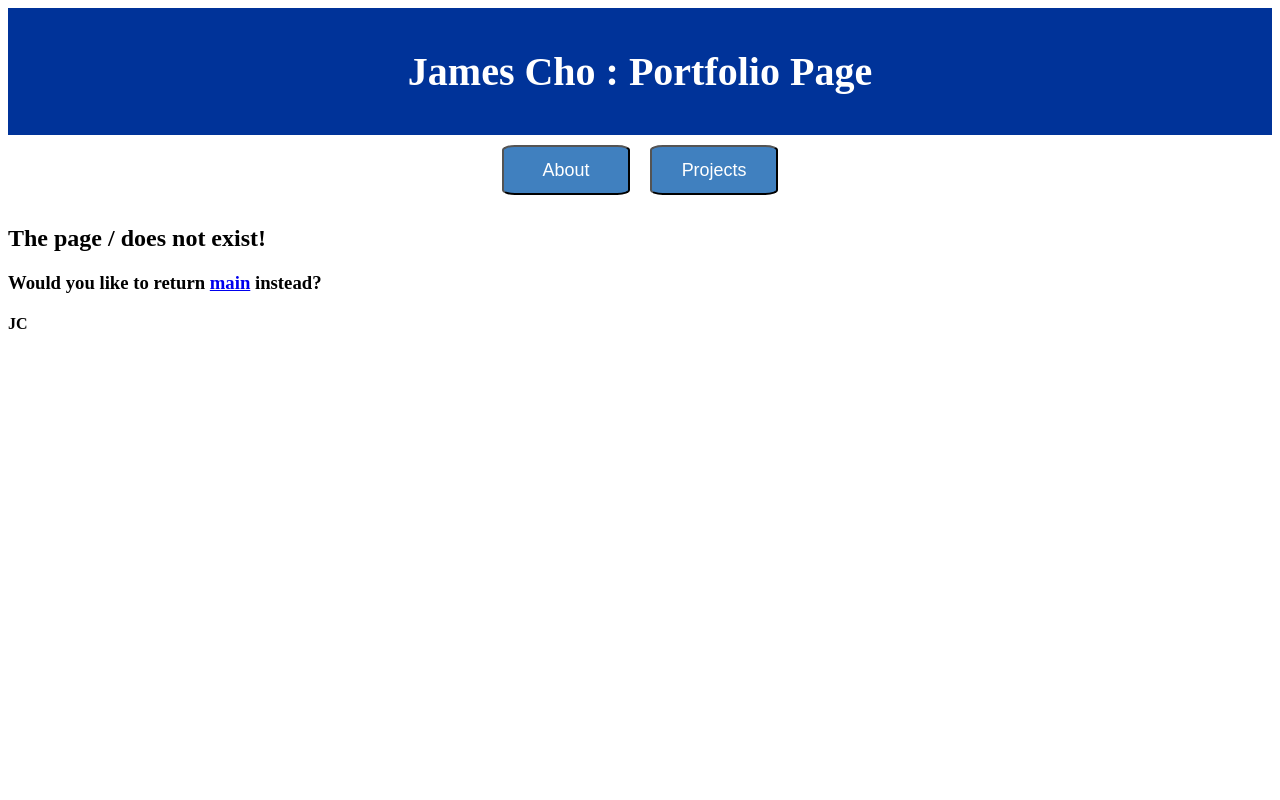
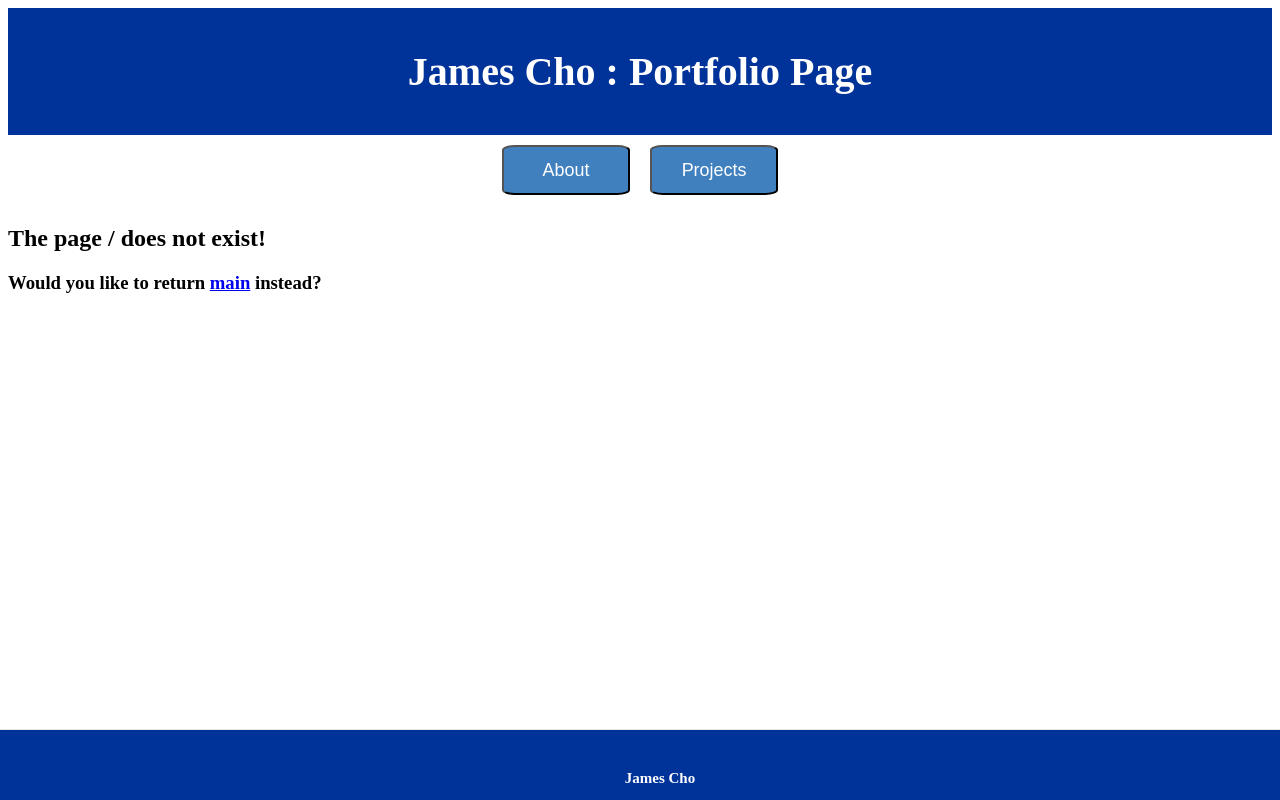
Before and after one commit to hwisoo/react-portfolio, a React app: page /#/ in a window 1280 px wide. Built offline with nearby package versions, Linux system fonts and the light colour scheme.

Commit message:
fix footer

```diff
--- a/src/components/Footer.jsx
+++ b/src/components/Footer.jsx
@@ -1,9 +1,23 @@
 import React from 'react';
+
+const footerStyle = {
+  backgroundColor: '#003399',
+  fontSize: '15px',
+  color: 'white',
+  borderTop: '1px solid #E7E7E7',
+  textAlign: 'center',
+  padding: '20px',
+  position: 'fixed',
+  left: '0',
+  bottom: '0',
+  height: '30px',
+  width: '100%'
+};
 
 function Footer() {
   return (
-    <div id="footerContainer">
-      <h4 id="headerMain">JC</h4>
+    <div style={footerStyle}>
+      <h4>James Cho</h4>
     </div>
   );
 }
```
